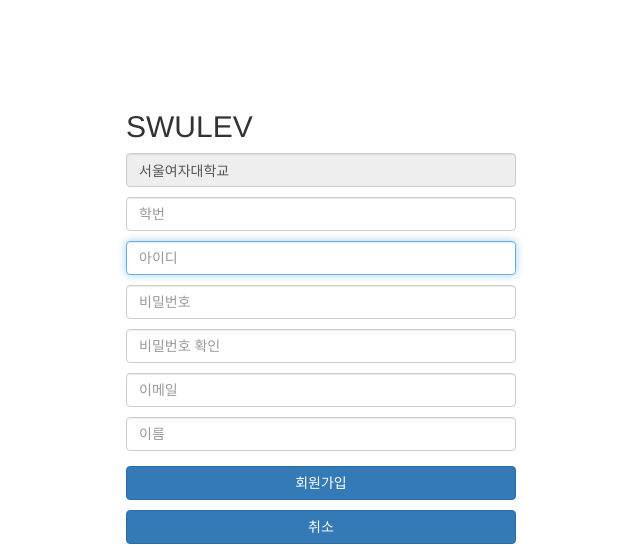
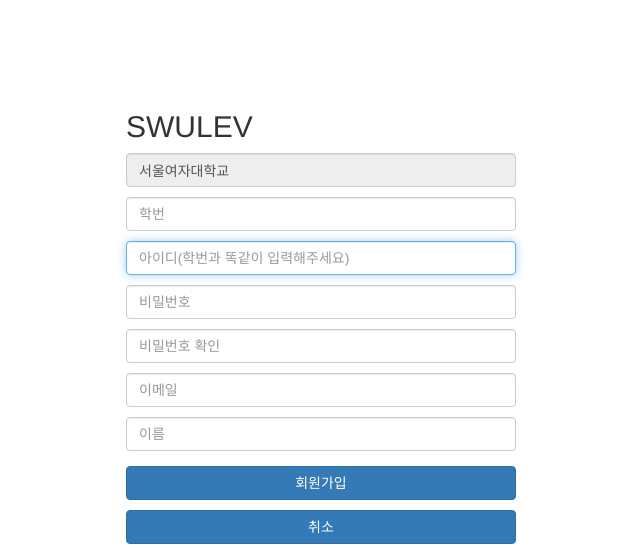
Before and after one commit to J2hyung/NewSwulev, a Django app: page /signup in a window 1280 px wide. Shown: the top 548 px of the page, without its empty margins (319-959 px from the left). Run offline with Django 3.2, Linux system fonts and the light colour scheme; some libraries are stand-ins or nearby versions.

Commit message:
수정안1

```diff
--- a/swuapp/templates/signup.html
+++ b/swuapp/templates/signup.html
@@ -39,7 +39,7 @@
 
           <div class="member-info">
             <label for="inputId" class="sr-only">아이디</label>
-            <input type="id" id="inputId" name="id" class="form-control" placeholder="아이디" required autofocus>
+            <input type="id" id="inputId" name="id" class="form-control" placeholder="아이디(학번과 똑같이 입력해주세요)" required autofocus>
 
             <label for="inputPassword" class="sr-only">비빌번호</label>
             <input type="password" id="inputPassword" name="password" class="form-control" placeholder="비밀번호" required>
@@ -55,8 +55,8 @@
           </div>
 
           <button class="btn btn-primary" type="submit" value="signup">회원가입</button>
-          <button class="btn btn-primary" type="submit" value="home">취소</button>
         </form>
+          <button class="btn btn-primary" type="submit" value="home" onclick="location.href='{% url 'login'%}'"> 취소</button>
 
     </div> <!-- /container -->
 
```
Also changed, not shown: db.sqlite3.
